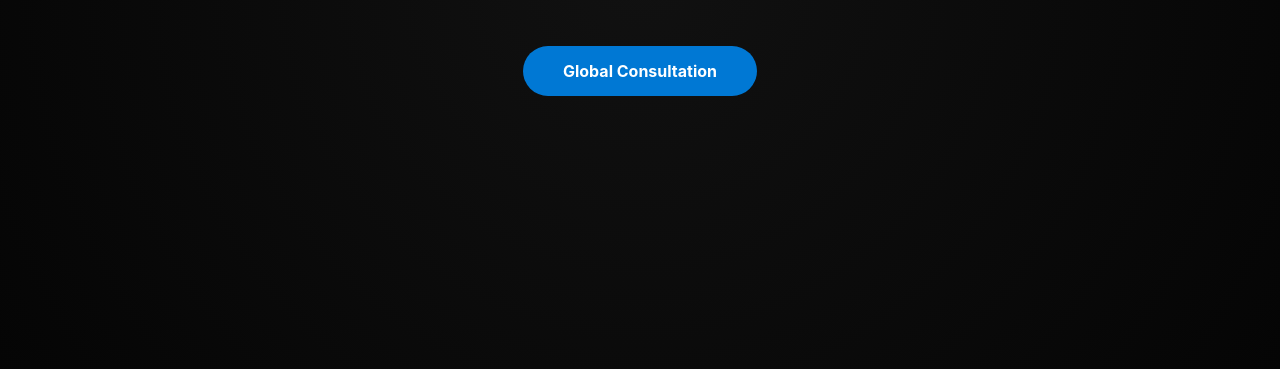
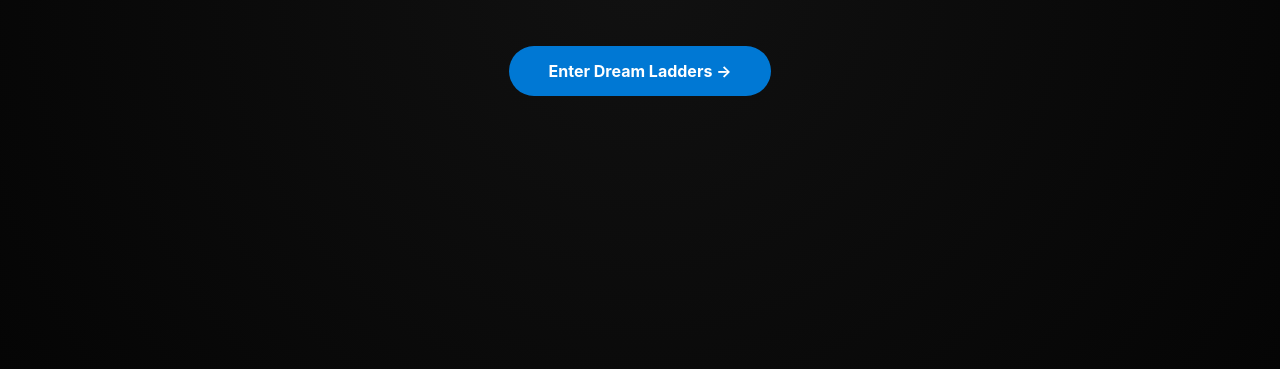
Before and after one commit to rajeshshambudu/DREAM-LADDERS, a plain HTML site: page index.html in a window 1280 px wide. Shown: the part 431-800 px from the top of the page. Drawn offline with Linux system fonts and the light colour scheme.

Commit message:
Update index.html

```diff
--- a/index.html
+++ b/index.html
@@ -124,7 +124,12 @@
     <header>
         <h1>DESIGN MEETS DESTINY</h1>
         <p>A Multinational Hub for Azure Cloud Infrastructure, Structural Civil Engineering, and High-Fidelity Music Production.</p>
-        <a href="#contact" class="btn">Global Consultation</a>
+        <a href="https://dreamladders.github.io/Main/"
+target="_blank"
+rel="noopener noreferrer"
+class="btn">
+Enter Dream Ladders →
+</a>
     </header>
 
     <section class="section" id="services">
```
